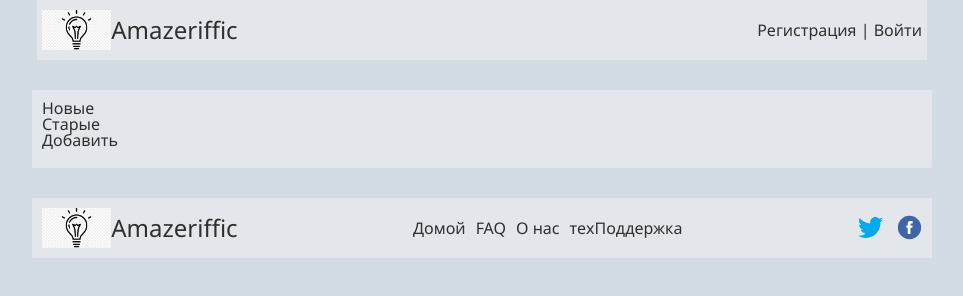
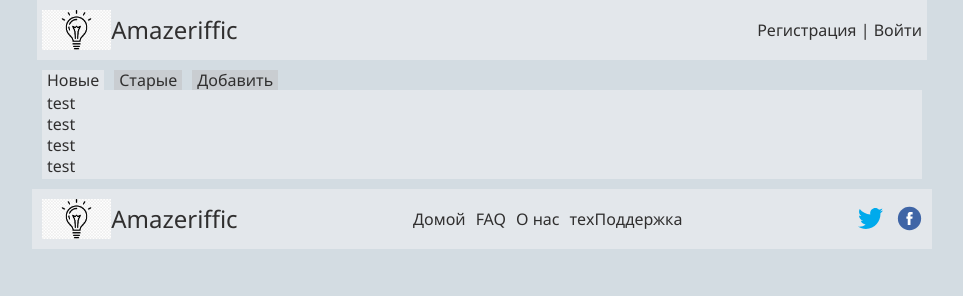
Before and after one commit to gpeverel/WebLabs, a plain HTML site: page Laba 5/main.html in a window 1280 px wide. Shown: the whole page, without its empty margins (158-1121 px from the left). Drawn offline with nearby package versions, Linux system fonts and the light colour scheme.

Commit message:
Laba 5 styles

```diff
--- a/Laba 5/main.html
+++ b/Laba 5/main.html
@@ -9,6 +9,8 @@
     <link rel="stylesheet" href="./styles/header.css">
     <link rel="stylesheet" href="./styles/footer.css">
     <link rel="stylesheet" href="./styles/mainPage.css">
+    <script src="./scripts/jquery-3.6.0.min.js"></script>
+    <script src="./scripts/script.js"></script>
     <title>Document</title>
 </head>
 <body>
@@ -29,12 +31,15 @@
             <div class="main-container container">
                 <div class="main-content">
                     <div class="actions">
-                        <div class="action action-new">Новые</div>
+                        <div class="action action-new active">Новые</div>
                         <div class="action action-old">Старые</div>
-                        <div class="action action-old">Добавить</div>
+                        <div class="action action-add">Добавить</div>
                     </div>
                     <div class="works">
-
+                        <div class="work">test</div>
+                        <div class="work">test</div>
+                        <div class="work">test</div>
+                        <div class="work">test</div>
                     </div>
                 </div>
             </div>
--- /dev/null
+++ b/Laba 5/styles/indexPage.css
@@ -0,0 +1,28 @@
+.main-container{
+    margin-top: 30px;
+    margin-bottom: 30px;
+    background-color:#e3e7eb;
+    padding: 10px;
+    border-radius: 2px;
+}
+.main-content{
+    display: flex;
+    flex-direction: column;
+}
+.main-content > h5{
+    align-self: center;
+    font-size: 25px;
+    font-weight: 700;
+    margin-bottom: 30px;
+}
+.main-content > *:not(:last-child){
+    margin-bottom: 10px;
+}
+.main-content > p{
+    font-size: 18px;
+    line-height: 110%;
+    margin-left: 10px;
+}
+.main-content > ul > li{
+    margin-left: 10px;
+}
--- a/Laba 5/styles/mainPage.css
+++ b/Laba 5/styles/mainPage.css
@@ -1,28 +1,25 @@
 .main-container{
-    margin-top: 30px;
-    margin-bottom: 30px;
-    background-color:#e3e7eb;
-    padding: 10px;
-    border-radius: 2px;
-}
-.main-content{
-    display: flex;
-    flex-direction: column;
-}
-.main-content > h5{
-    align-self: center;
-    font-size: 25px;
-    font-weight: 700;
-    margin-bottom: 30px;
-}
-.main-content > *:not(:last-child){
+    margin-top: 10px;
     margin-bottom: 10px;
 }
-.main-content > p{
-    font-size: 18px;
-    line-height: 110%;
+.actions{
+    display: flex;
+}
+.actions > .action{
+    background-color: #c9cdd1;
+    padding: 2px 5px 2px 5px;
+    cursor: pointer;
+}
+.actions > .active{
+    background-color: #e3e7eb;
+}
+.actions > .action:not(:first-child){
     margin-left: 10px;
 }
-.main-content > ul > li{
-    margin-left: 10px;
+.works{
+    padding: 5px;
+    background-color: #e3e7eb;
 }
+.works > .work:not(:first-child){
+    margin-top: 5px;
+}
```
Also changed, not shown: Laba 5/index.html (+1 -1 lines).
